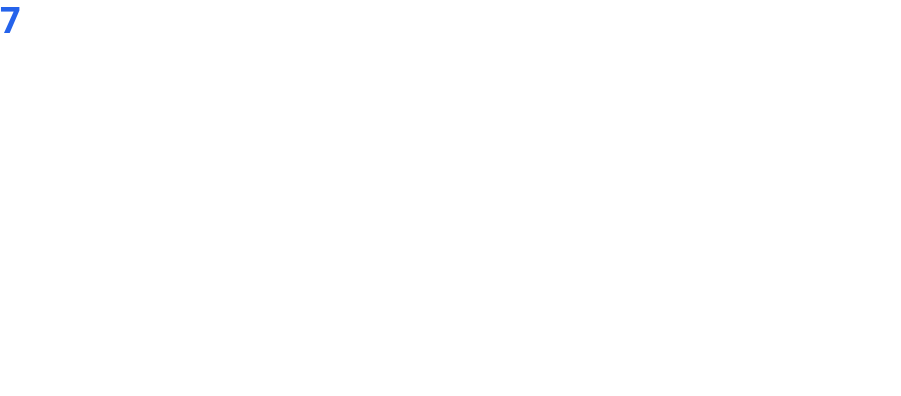
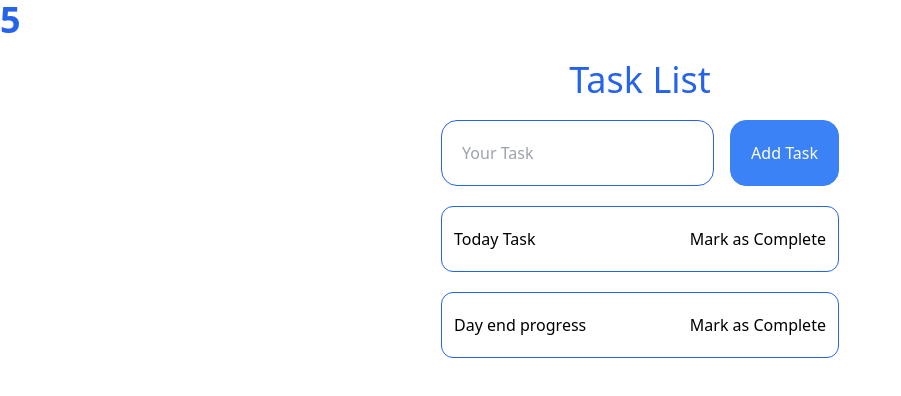
Before and after one commit to mohitgoyat525/react-test, a React (Create React App) app: page /Task in a window 1280 px wide. Shown: the top 396 px of the page, without its empty margins (0-901 px from the left). Built offline with nearby package versions, Linux system fonts and the light colour scheme.

Commit message:
add-changes

```diff
--- a/src/components/common/Helper.jsx
+++ b/src/components/common/Helper.jsx
@@ -92,3 +92,17 @@ export const PAY_CARD_DATA = [
     ]
   }
 ]
+
+
+export const TODAY_DATA = [
+  {
+    id: 1,
+    name: 'Today Task',
+    complete: false,
+  },
+  {
+    id: 2,
+    name: 'Day end progress',
+    completet: true,
+  }
+]
--- /dev/null
+++ b/src/components/home/Taskbar.jsx
@@ -0,0 +1,79 @@
+import React, { useEffect, useState } from 'react';
+import { TODAY_DATA } from '../common/Helper';
+
+const Taskbar = () => {
+    const [task, setTask] = useState([]);
+    const [newTask, setNewTask] = useState('');
+
+    useEffect(() => {
+        setTask(TODAY_DATA);
+    }, []);
+
+    const handleNewTask = (taskId) => {
+        setTask((prevTasks) =>
+            prevTasks.map((task) =>
+                task.id === taskId ? { ...task, complete: !task.complete } : task
+            )
+        );
+    };
+
+    const addTask = () => {
+        if (newTask.trim()) {
+            if (task.some((t) => t.name === newTask.trim())) {
+                alert('Task already exists!');
+                return;
+            }
+            const newTaskList = {
+                id: task.length + 1,
+                name: newTask.trim(),
+                complete: false,
+            };
+            setTask([...task, newTaskList]);
+            setNewTask('');
+        } else {
+            alert('Please enter a task');
+        }
+    };
+
+    return (
+        <>
+            <div className='flex items-center justify-center flex-col'>
+                <h1 className='font-medium text-4xl text-center text-blue-600 py-5'>
+                    Task List
+                </h1>
+                <div>
+                    <div className='flex items-center gap-4'>
+                        <input className='border border-solid border-blue-600 rounded-2xl p-5 outline-none'
+                            type="text"
+                            placeholder="Your Task"
+                            value={newTask}
+                            onChange={(e) => setNewTask(e.target.value)}
+                        />
+                        <button className='p-5 border border-solid border-blue-500 rounded-2xl bg-blue-500 text-white font-medium ' onClick={addTask}>Add Task</button>
+                    </div>
+                    <ul>
+                        {task.length > 0 ? (
+                            task.map((task) => (
+                                <li key={task.id} className='mt-5 border border-solid border-blue-600 rounded-xl py-5 px-3 items-center flex justify-between'>
+                                    <span>{task.name}</span>
+                                    <button
+                                        className="ml-5"
+                                        onClick={() => handleNewTask(task.id)}
+                                    >
+                                        {task.complete
+                                            ? 'Mark as Incomplete'
+                                            : 'Mark as Complete'}
+                                    </button>
+                                </li>
+                            ))
+                        ) : (
+                            <p>No tasks available</p>
+                        )}
+                    </ul>
+                </div>
+            </div>
+        </>
+    );
+};
+
+export default Taskbar;
--- a/src/view/TaskUse.jsx
+++ b/src/view/TaskUse.jsx
@@ -1,10 +1,12 @@
 import React from 'react'
 import TaskWork from '../components/home/TaskWork'
+import Taskbar from '../components/home/Taskbar'
 
 const TaskUse = () => {
   return (
     <div>
-      <TaskWork/>
+      <TaskWork />
+      <Taskbar/>
     </div>
   )
 }
```
